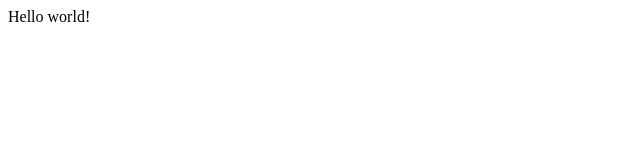
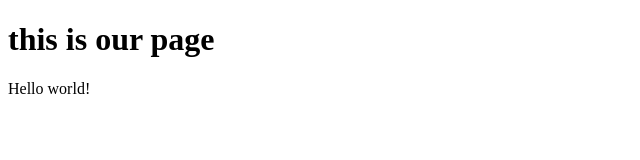
Before and after one commit to danieltircob/gatsby-udemy-tutorial-section2-helloWorld, a Gatsby site: page / in a window 1280 px wide. Shown: the whole page, without its empty margins (0-640 px from the left). Built offline with nearby package versions, Linux system fonts and the light colour scheme; Gatsby itself is replaced by a stand-in of ours.

Commit message:
How to create pages

```diff
--- a/package.json
+++ b/package.json
@@ -15,7 +15,8 @@
   "dependencies": {
     "gatsby": "^2.13.9",
     "react": "^16.8.6",
-    "react-dom": "^16.8.6"
+    "react-dom": "^16.8.6",
+    "readable-stream": "3.4.0"
   },
   "devDependencies": {
     "prettier": "^1.18.2"
--- a/src/pages/index.js
+++ b/src/pages/index.js
@@ -1,3 +1,8 @@
 import React from "react"
 
-export default () => <div>Hello world!</div>
+export default () => (
+  <div>
+    <h1>this is our page</h1>
+    Hello world!
+  </div>
+)
```
Also changed, not shown: src/pages/blog.js (added, +7 -0 lines), src/pages/error.js (added, +7 -0 lines), src/pages/product.js (added, +9 -0 lines), static/MEDIA107325.jpg (added), 1 other file.
